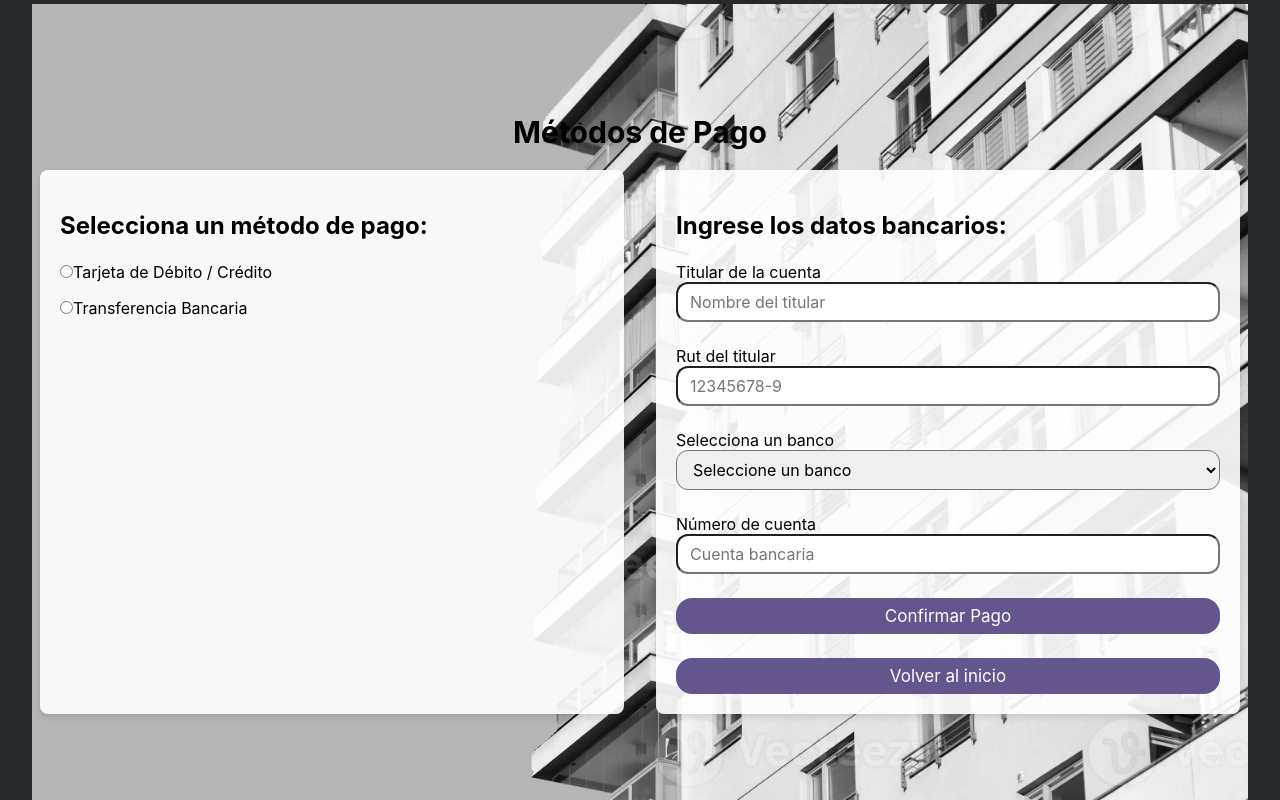
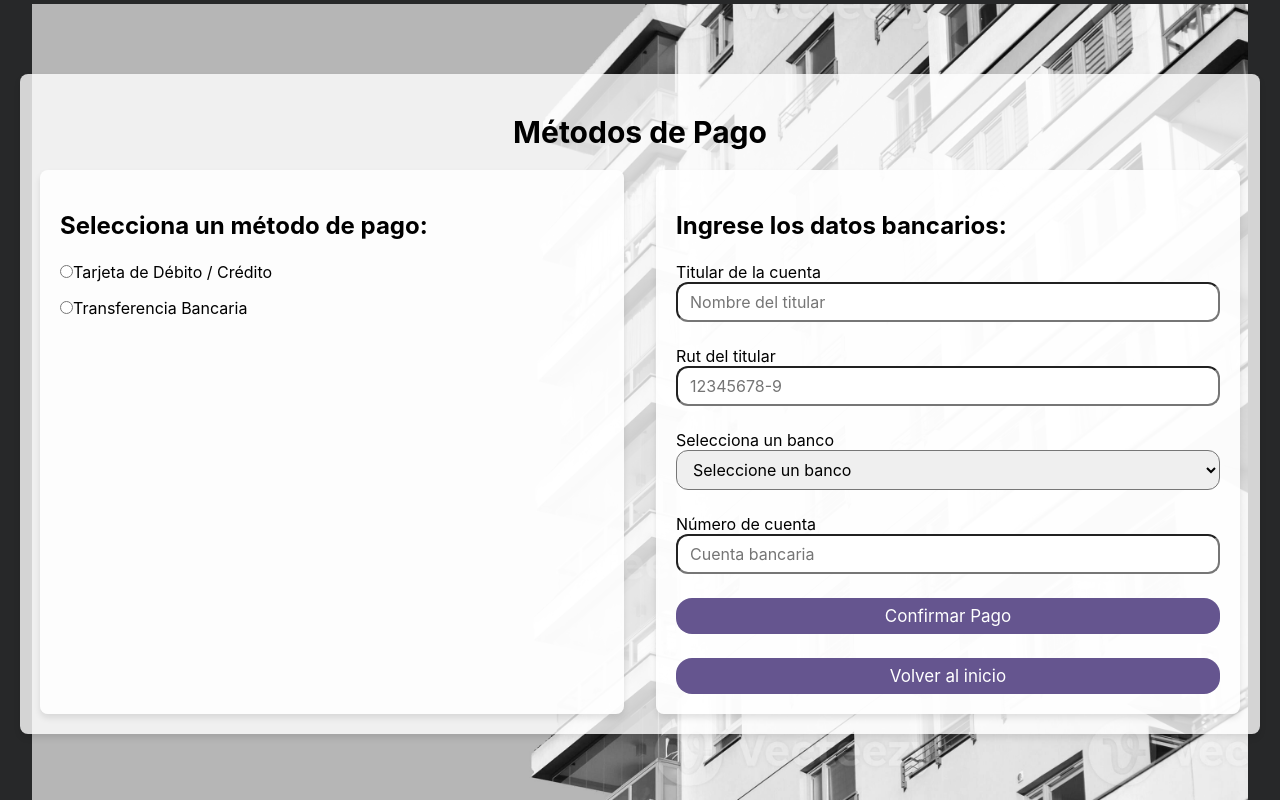
Before and after one commit to retamaish/INF322-DIU-ComunidadEdificio, a React app: page /metodos-pago in a window 1280 px wide. Built offline with nearby package versions, Linux system fonts and the light colour scheme; the HTML template or start-up script is replaced by a standard one.

Commit message:
Update Paymethods.jsx
ahora si está consistente el diseño de la pagina jeje

```diff
--- a/src/pages/Paymethods.jsx
+++ b/src/pages/Paymethods.jsx
@@ -2,7 +2,6 @@ import React, { useState } from 'react'
 import { H1, H2 } from '@components'
 import { useNavigate } from 'react-router-dom'
 import DefaultBackground from '../assets/stockphotobuilding.jpg'
-
 
 export const PayMethods = () => {
     const navigate = useNavigate()
@@ -20,7 +19,9 @@ export const PayMethods = () => {
             window.alert('Por favor, completa todos los campos')
         }
     }
-    const availableBanks = ['BancoEstado', 'Banco Credito e Inversiones','Banco Santander','SantaMariaBANK']
+
+    const availableBanks = ['BancoEstado', 'Banco Credito e Inversiones', 'Banco Santander', 'SantaMariaBANK']
+
     return (
         <div
             className='pay-methods'
@@ -31,16 +32,31 @@ export const PayMethods = () => {
                 alignItems: 'center',
                 color: 'black',
                 position: 'relative',
-        backgroundImage: `url(${DefaultBackground})`, // Ruta de la imagen de
+                backgroundImage: `url(${DefaultBackground})`, // Ruta de la imagen de fondo
                 backgroundSize: 'cover',
                 backgroundPosition: 'center',
                 height: '100vh',
                 transition: 'background-image 0.5s ease',
             }}
         >
+            <div
+                className='pay-methods__content'
+                style={{
+                    display: 'flex',
+                    flexDirection: 'column',
+                    justifyContent: 'center',
+                    alignItems: 'center',
+                    padding: '20px',
+                    backgroundColor: 'rgba(255, 255, 255, 0.8)',
+                    borderRadius: '8px',
+                    boxShadow: '0 4px 6px rgba(0, 0, 0, 0.1)',
+                    width: '100%',
+                    maxWidth: '1200px',
+                }}
+            >
                 <H1 className='pay-methods__title'>Métodos de Pago</H1>
 
-        <div className='pay-methods__container' style={{ display: 'flex', gap: '2rem', width: '100%', maxWidth: '1200px' }}>
+                <div className='pay-methods__container' style={{ display: 'flex', gap: '2rem', width: '100%' }}>
                     {/* Elección de método de pago */}
                     <div className='payment-selection' style={{
                         flex: 1,
@@ -50,7 +66,6 @@ export const PayMethods = () => {
                         boxShadow: '0 4px 6px rgba(0, 0, 0, 0.1)'
                     }}>
                         <H2 className='pay-methods__subtitle'>Selecciona un método de pago:</H2>
-
                         <div style={{ display: 'flex', flexDirection: 'column', gap: '16px' }}>
                             <label>
                                 <input
@@ -61,7 +76,6 @@ export const PayMethods = () => {
                                 />
                                 Tarjeta de Débito / Crédito
                             </label>
-
                             <label>
                                 <input
                                     type='radio'
@@ -83,7 +97,6 @@ export const PayMethods = () => {
                         boxShadow: '0 4px 6px rgba(0, 0, 0, 0.1)'
                     }}>
                         <H2 className='pay-methods__subtitle'>Ingrese los datos bancarios:</H2>
-
                         <div className='form'>
                             {/* Titular de cuenta */}
                             <div className='form__group'>
@@ -99,7 +112,7 @@ export const PayMethods = () => {
                                 />
                             </div>
 
-                {/* rut de cuenta */}
+                            {/* Rut de cuenta */}
                             <div className='form__group' style={{ marginTop: '24px' }}>
                                 <label className='form__label' htmlFor='rutHolder'>Rut del titular</label>
                                 <input
@@ -167,6 +180,7 @@ export const PayMethods = () => {
                         </div>
                     </div>
                 </div>
+            </div>
 
             {/* Estilos para pantallas pequeñas */}
             <style>
```
Lines whose indentation alone changed are shown as unchanged.
